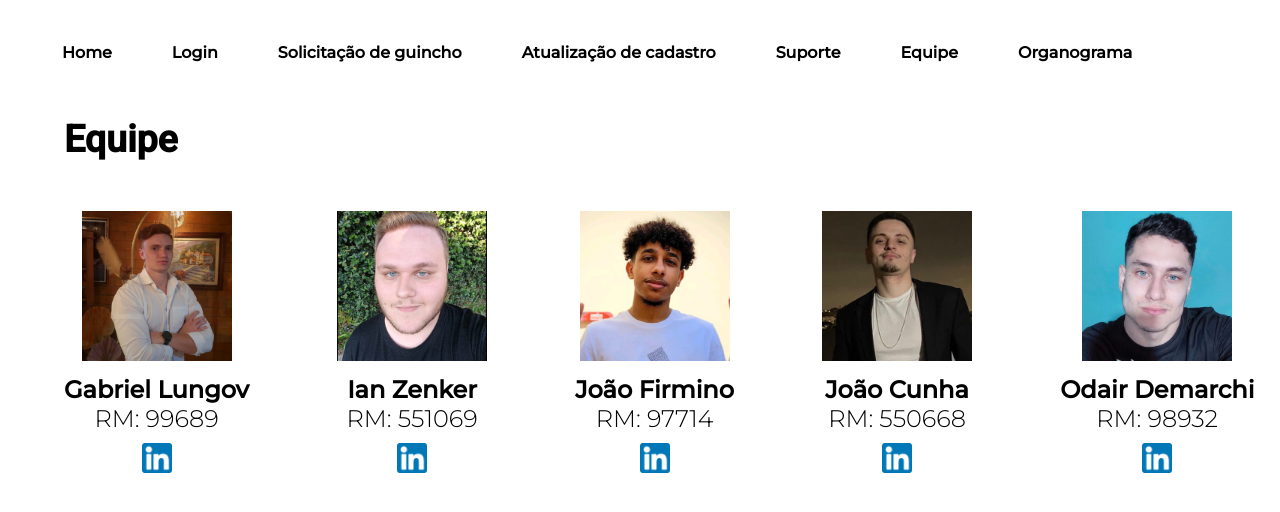
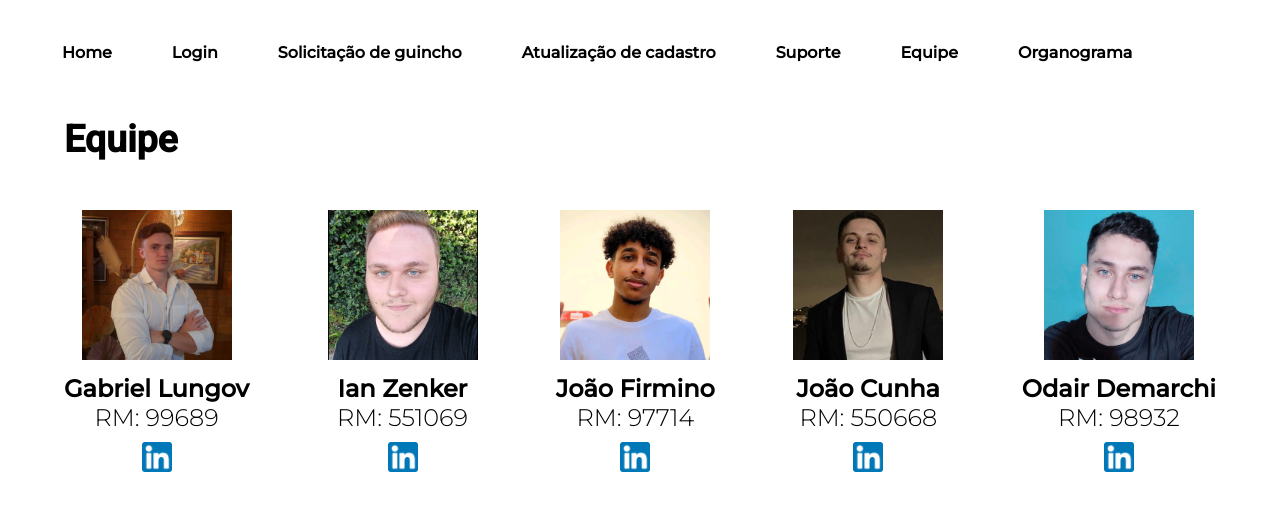
Before and after one commit to Joao-Victor-Leite-Firmino/html-challenge, a plain HTML site: page equipe.html in a window 1280 px wide. Drawn offline with Linux system fonts and the light colour scheme.

Commit message:
ajuste no padding da imagem

```diff
--- a/estilos/styles.css
+++ b/estilos/styles.css
@@ -40,7 +40,7 @@
 }
 
 .equipe__participantes {
-    padding: 0% 2% 0% 5%;
+    padding: 0% 5% 0% 5%;
     display: flex;
     justify-content: space-between;
     align-items: center;
```
